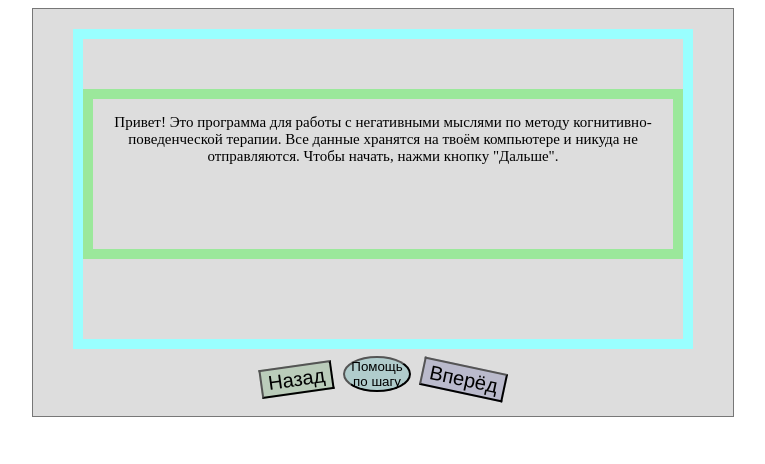
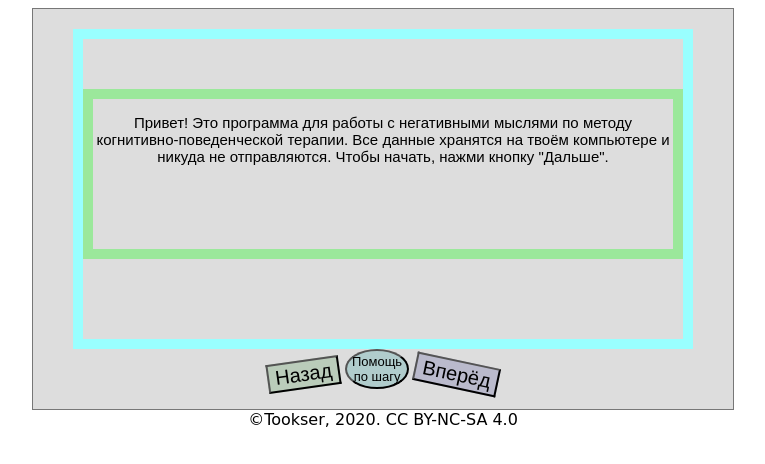
Before and after one commit to Tookser/cbtea-js, a plain HTML site: page index.html in a window 1280 px wide. Shown: the whole page, without its empty margins (257-1022 px from the left). Drawn offline with Linux system fonts and the light colour scheme.

Commit message:
fonts, copyright

```diff
--- a/index.css
+++ b/index.css
@@ -1,7 +1,8 @@
 :root {
-    font-size: 40px;
+    /*font-size: 40px;*/
     text-color: #555;
     text-align: center;
+    /*--button-scale: 1.09;*/
 }
 
 main {
@@ -10,6 +11,11 @@ main {
     /*height: 400px;*/
     border: 1.5px solid #777;
     background: #DDD;
+    font-family: sans-serif;
+}
+
+footer {
+    font-family: cursive;
 }
 
 .steps {
@@ -50,6 +56,11 @@ main {
     background: #FF9;
 }
 
+.report textarea {
+    font-family: monospace;
+    font-size: 13px;
+}
+
 .step p, .report p {
     font-size: 15px;
     /*font-color: yellow;*/
@@ -68,6 +79,10 @@ button {
     background-color: #CCC;
 }
 
+/*button:hover {
+    transform: scale(var(button-scale));
+}*/
+
 .navigation-button {
     font-size: 20px;
 }
@@ -85,4 +100,6 @@ button {
 #button-help {
     border-radius: 50%;
     background-color: #B0CCCC;
+    font-size: 13px;
+    padding: 3px 5px;
 }
--- a/index.html
+++ b/index.html
@@ -49,5 +49,7 @@
         <button class="navigation-button" id="button-next" onclick="next()">Вперёд</button>
       </div>
     </main>
+
+    <footer>©Tookser, 2020. CC BY-NC-SA 4.0</footer>
   </body>
 </html>
```
